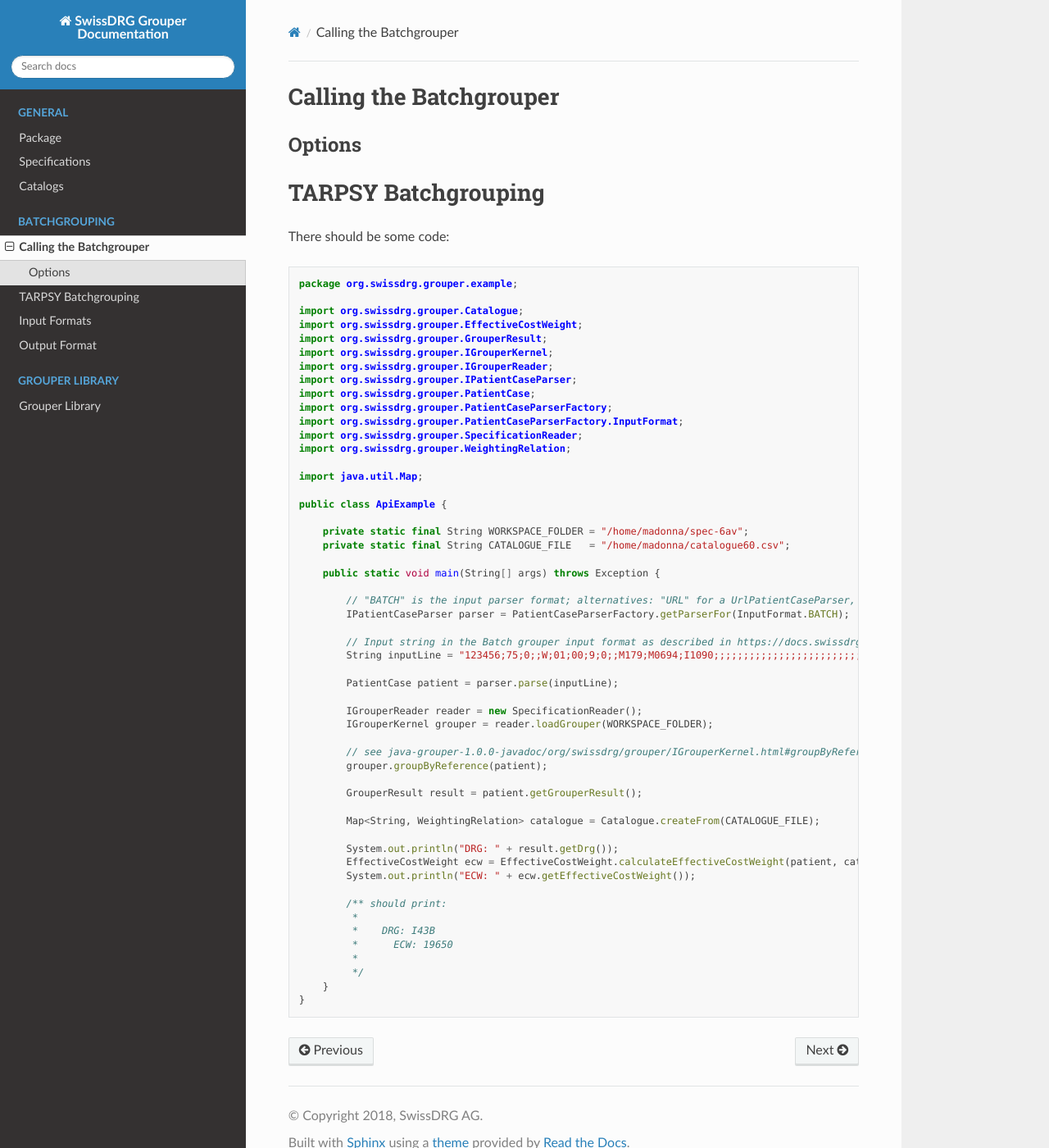
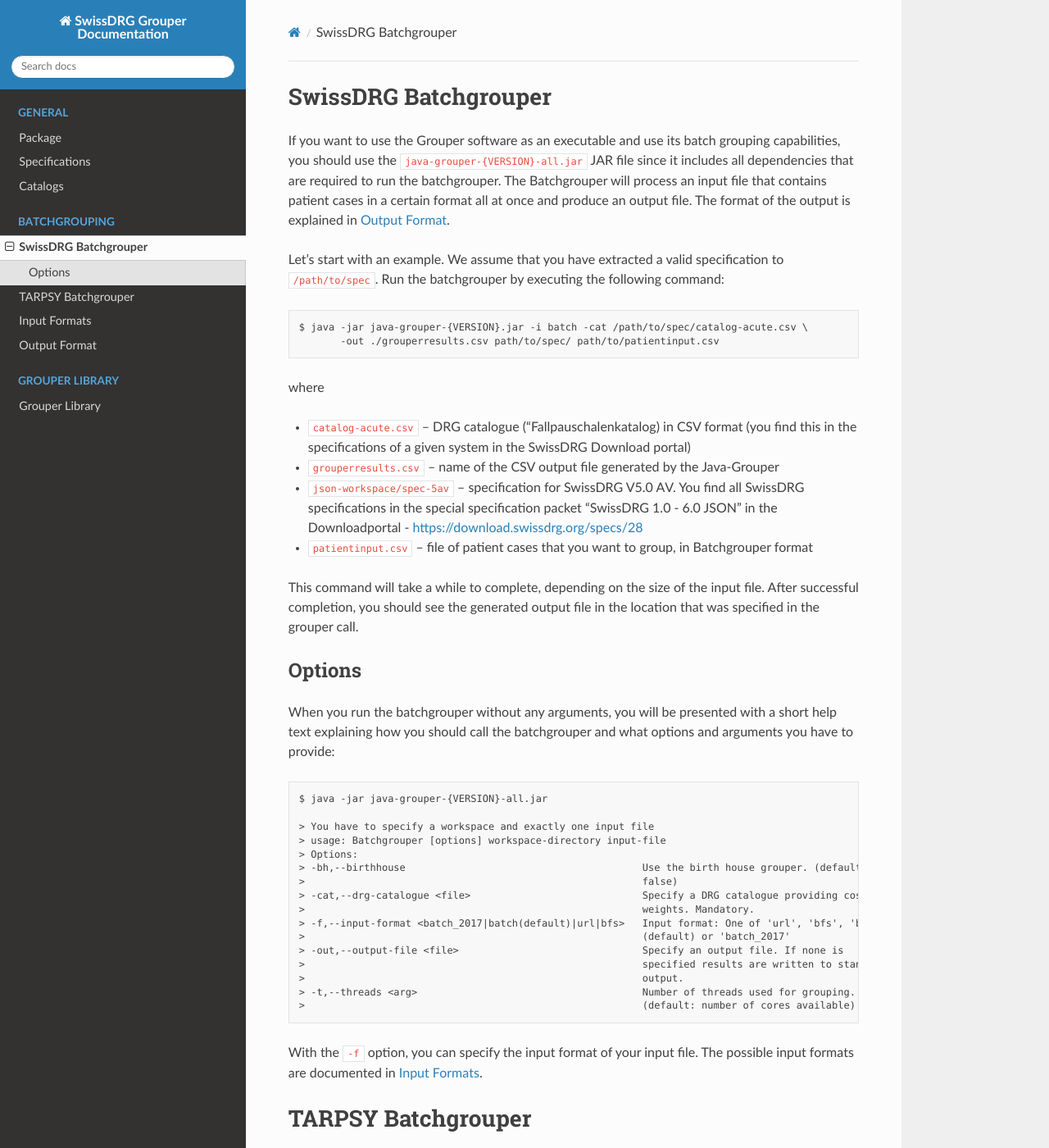
Before and after one commit to HappyEmu/grouper-rtd, a Sphinx documentation site: the page built from source/batchgrouping.rst, in a window 1280 px wide and 1400 px high. Shown: the whole window at 82% size. Built offline with Sphinx 7.4.7 and the Read the Docs theme 2.0.0, drawn with Linux system fonts in a browser that asks for light colours; some of the changed text lies outside the part shown.

Commit message:
Add tarpsy batchgrouping

```diff
--- a/source/batchgrouping.rst
+++ b/source/batchgrouping.rst
@@ -1,66 +1,80 @@
-Calling the Batchgrouper
+SwissDRG Batchgrouper
 ------------------------
+
+If you want to use the Grouper software as an executable and use its batch grouping capabilities, you should use the
+``java-grouper-{VERSION}-all.jar`` JAR file since it includes all dependencies that are required to run the batchgrouper.
+The Batchgrouper will process an input file that contains patient cases in a certain format all at once and produce
+an output file. The format of the output is explained in :ref:`output-format`.
+
+Let's start with an example. We assume that you have extracted a valid specification to ``/path/to/spec``. Run the
+batchgrouper by executing the following command::
+
+    $ java -jar java-grouper-{VERSION}.jar -i batch -cat /path/to/spec/catalog-acute.csv \
+           -out ./grouperresults.csv path/to/spec/ path/to/patientinput.csv
+
+where
+
+* ``catalog-acute.csv`` -- DRG catalogue ("Fallpauschalenkatalog) in CSV format (you find this in the
+  specifications of a given system in the SwissDRG Download portal)
+* ``grouperresults.csv`` -- name of the CSV output file generated by the Java-Grouper
+* ``json-workspace/spec-5av`` -- specification for SwissDRG V5.0 AV.
+  You find all SwissDRG specifications in the special specification packet "SwissDRG 1.0 - 6.0 JSON"
+  in the Downloadportal - https://download.swissdrg.org/specs/28
+* ``patientinput.csv`` -- file of patient cases that you want to group, in Batchgrouper format
+
+This command will take a while to complete, depending on the size of the input file. After successful completion,
+you should see the generated output file in the location that was specified in the grouper call.
 
 Options
 ^^^^^^^
+When you run the batchgrouper without any arguments, you will be presented with a short help text explaining how
+you should call the batchgrouper and what options and arguments you have to provide:
 
-TARPSY Batchgrouping
+.. code-block:: text
+
+    $ java -jar java-grouper-{VERSION}-all.jar
+
+    > You have to specify a workspace and exactly one input file
+    > usage: Batchgrouper [options] workspace-directory input-file
+    > Options:
+    > -bh,--birthhouse                                        Use the birth house grouper. (default:
+    >                                                         false)
+    > -cat,--drg-catalogue <file>                             Specify a DRG catalogue providing cost
+    >                                                         weights. Mandatory.
+    > -f,--input-format <batch_2017|batch(default)|url|bfs>   Input format: One of 'url', 'bfs', 'batch'
+    >                                                         (default) or 'batch_2017'
+    > -out,--output-file <file>                               Specify an output file. If none is
+    >                                                         specified results are written to standard
+    >                                                         output.
+    > -t,--threads <arg>                                      Number of threads used for grouping.
+    >                                                         (default: number of cores available)
+
+With the ``-f`` option, you can specify the input format of your input file. The possible input formats are documented
+in :ref:`input-formats`.
+
+TARPSY Batchgrouper
 --------------------
 
-There should be some code:
+If you want to group patient cases according to the TARPSY tariff system, you must use the TARPSY batchgrouper. The
+TARPSY batchgrouper can be called by running the following command::
 
-.. code-block:: java
+    $ java -cp java-grouper-1.2.0-all.jar org.swissdrg.grouper.tarpsy.batchgrouper.TarpsyBatchgrouper \
+           -cat path/to/tarpsyspecs/t1.0/catalogue.csv -f bfs -out grouperresults.csv -honos path/to/honos.csv \
+           path/to/tarpsyspecs/t1.0 path/to/bfs-patientinput.dat
 
-  package org.swissdrg.grouper.example;
+where
 
-  import org.swissdrg.grouper.Catalogue;
-  import org.swissdrg.grouper.EffectiveCostWeight;
-  import org.swissdrg.grouper.GrouperResult;
-  import org.swissdrg.grouper.IGrouperKernel;
-  import org.swissdrg.grouper.IGrouperReader;
-  import org.swissdrg.grouper.IPatientCaseParser;
-  import org.swissdrg.grouper.PatientCase;
-  import org.swissdrg.grouper.PatientCaseParserFactory;
-  import org.swissdrg.grouper.PatientCaseParserFactory.InputFormat;
-  import org.swissdrg.grouper.SpecificationReader;
-  import org.swissdrg.grouper.WeightingRelation;
+* ``catalog.csv`` -- TARPSY "PCG" catalogue in CSV format (you find this in the specifications of a given
+  TARPSY system in the SwissDRG Downloadportal)
+* ``-f bfs`` -- use the BFS format patient case format. Alternatively, you can use the "MB"-Format, see
+  https://docs.swissdrg.org/TARPSY_Vorgaben_Daten_2015_2016_d.pdf
+* ``grouperresults.csv`` -- name of the CSV output file generated by the JavaGrouper, contains the grouping results
+* ``honos.csv`` -- name of the HoNOS patient file. Format see
+  https://docs.swissdrg.org/TARPSYBatchgrouperDokumentation_d.pdf
+* ``tarpsyspecs/t1.0`` -- specification for Tarpsy 1.0 catalogue version (see Downloadportal)
+* ``bfs-patientinput.csv`` -- file of TARPSY patient cases, in BFS format (corresponding to option `-f bfs`)
 
-  import java.util.Map;
+.. note::
 
-  public class ApiExample {
-
-      private static final String WORKSPACE_FOLDER = "/home/madonna/spec-6av";
-      private static final String CATALOGUE_FILE   = "/home/madonna/catalogue60.csv";
-
-      public static void main(String[] args) throws Exception {
-
-          // "BATCH" is the input parser format; alternatives: "URL" for a UrlPatientCaseParser, "BFS" for a BFSPatientCaseParser
-          IPatientCaseParser parser = PatientCaseParserFactory.getParserFor(InputFormat.BATCH);
-
-          // Input string in the Batch grouper input format as described in https://docs.swissdrg.org/grouper-doku-de.pdf
-          String inputLine = "123456;75;0;;W;01;00;9;0;;M179;M0694;I1090;;;;;;;;;;;;;;;;;;;;;;;;;;;;;;;;;;;;;;;;;;;;;;;;;;;;;;;;;;;;;;;;;;;;;;;;;;;;;;;;;;;;;;;;;;;;;;;;;;815421:L:20151026;;;;;;;;;;;;;;;;;;;;;;;;;;;;;;;;;;;;;;;;;;;;;;;;;;;;;;;;;;;;;;;;;;;;;;;;;;;;;;;;;;;;;;;;;;;;;;;;;;;";
-
-          PatientCase patient = parser.parse(inputLine);
-
-          IGrouperReader reader = new SpecificationReader();
-          IGrouperKernel grouper = reader.loadGrouper(WORKSPACE_FOLDER);
-
-          // see java-grouper-1.0.0-javadoc/org/swissdrg/grouper/IGrouperKernel.html#groupByReference-org.swissdrg.grouper.PatientCase-
-          grouper.groupByReference(patient);
-
-          GrouperResult result = patient.getGrouperResult();
-
-          Map<String, WeightingRelation> catalogue = Catalogue.createFrom(CATALOGUE_FILE);
-
-          System.out.println("DRG: " + result.getDrg());
-          EffectiveCostWeight ecw = EffectiveCostWeight.calculateEffectiveCostWeight(patient, catalogue.get(result.getDrg()));
-          System.out.println("ECW: " + ecw.getEffectiveCostWeight());
-
-          /** should print:
-           *
-           *    DRG: I43B
-           *	  ECW: 19650
-           *
-           */
-      }
-  }
+  As of data year 2017 (i.e. once CHOP 2017 is applicable), the ``-honos`` parameter is obsolete,
+  since HoNOS values will be encoded as CHOP codes.
--- a/source/grouper-library.rst
+++ b/source/grouper-library.rst
@@ -1,4 +1,60 @@
 Grouper Library
 ---------------
 
-kjsdlkajsdj
+There should be some code:
+
+.. code-block:: java
+
+  package org.swissdrg.grouper.example;
+
+  import org.swissdrg.grouper.Catalogue;
+  import org.swissdrg.grouper.EffectiveCostWeight;
+  import org.swissdrg.grouper.GrouperResult;
+  import org.swissdrg.grouper.IGrouperKernel;
+  import org.swissdrg.grouper.IGrouperReader;
+  import org.swissdrg.grouper.IPatientCaseParser;
+  import org.swissdrg.grouper.PatientCase;
+  import org.swissdrg.grouper.PatientCaseParserFactory;
+  import org.swissdrg.grouper.PatientCaseParserFactory.InputFormat;
+  import org.swissdrg.grouper.SpecificationReader;
+  import org.swissdrg.grouper.WeightingRelation;
+
+  import java.util.Map;
+
+  public class ApiExample {
+
+      private static final String WORKSPACE_FOLDER = "/home/madonna/spec-6av";
+      private static final String CATALOGUE_FILE   = "/home/madonna/catalogue60.csv";
+
+      public static void main(String[] args) throws Exception {
+
+          // "BATCH" is the input parser format; alternatives: "URL" for a UrlPatientCaseParser, "BFS" for a BFSPatientCaseParser
+          IPatientCaseParser parser = PatientCaseParserFactory.getParserFor(InputFormat.BATCH);
+
+          // Input string in the Batch grouper input format as described in https://docs.swissdrg.org/grouper-doku-de.pdf
+          String inputLine = "123456;75;0;;W;01;00;9;0;;M179;M0694;I1090;;;;;;;;;;;;;;;;;;;;;;;;;;;;;;;;;;;;;;;;;;;;;;;;;;;;;;;;;;;;;;;;;;;;;;;;;;;;;;;;;;;;;;;;;;;;;;;;;;815421:L:20151026;;;;;;;;;;;;;;;;;;;;;;;;;;;;;;;;;;;;;;;;;;;;;;;;;;;;;;;;;;;;;;;;;;;;;;;;;;;;;;;;;;;;;;;;;;;;;;;;;;;";
+
+          PatientCase patient = parser.parse(inputLine);
+
+          IGrouperReader reader = new SpecificationReader();
+          IGrouperKernel grouper = reader.loadGrouper(WORKSPACE_FOLDER);
+
+          // see java-grouper-1.0.0-javadoc/org/swissdrg/grouper/IGrouperKernel.html#groupByReference-org.swissdrg.grouper.PatientCase-
+          grouper.groupByReference(patient);
+
+          GrouperResult result = patient.getGrouperResult();
+
+          Map<String, WeightingRelation> catalogue = Catalogue.createFrom(CATALOGUE_FILE);
+
+          System.out.println("DRG: " + result.getDrg());
+          EffectiveCostWeight ecw = EffectiveCostWeight.calculateEffectiveCostWeight(patient, catalogue.get(result.getDrg()));
+          System.out.println("ECW: " + ecw.getEffectiveCostWeight());
+
+          /** should print:
+           *
+           *    DRG: I43B
+           *	  ECW: 19650
+           *
+           */
+      }
+  }
--- a/source/input-formats.rst
+++ b/source/input-formats.rst
@@ -1,3 +1,5 @@
+.. _input-formats:
+
 Input Formats
 =============
 
--- a/source/output-format.rst
+++ b/source/output-format.rst
@@ -1,3 +1,5 @@
+.. _output-format:
+
 Output Format
 =============
 
```
